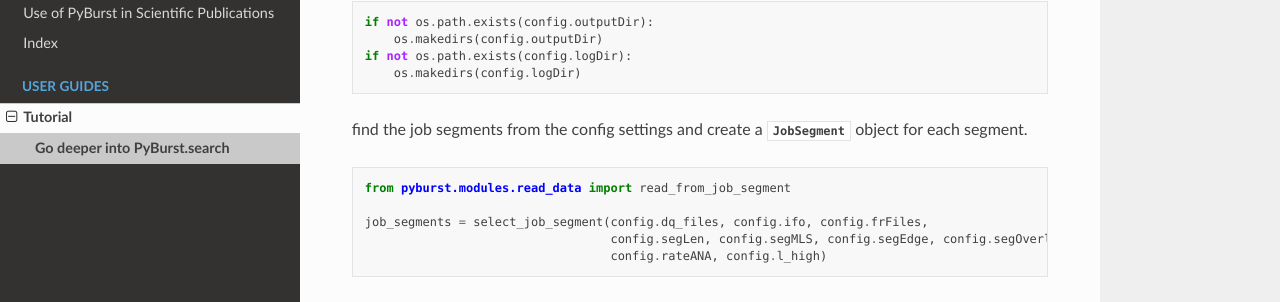
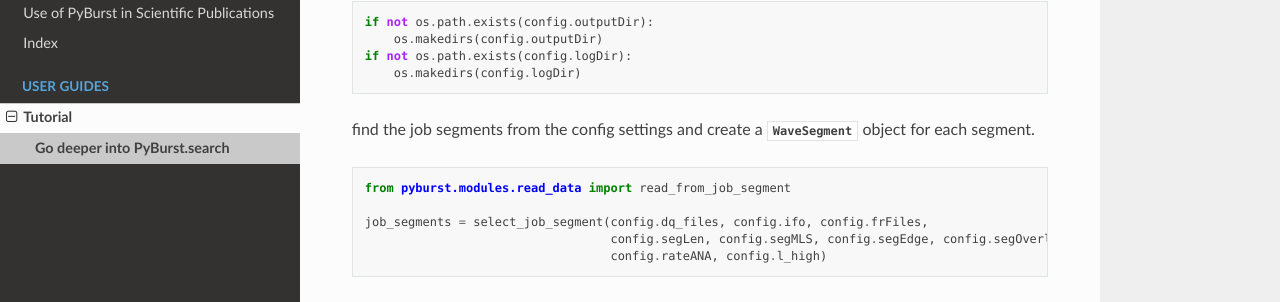
Before and after one commit to PycWB/pycwb, a Sphinx documentation site: the page built from docs/source/tutorial_search.rst, in a window 1280 px wide and 900 px high, scrolled down 524 px. Shown: the part 136-438 px from the top of the window. Built offline with Sphinx 7.4.7 and the Read the Docs theme 2.0.0, drawn with Linux system fonts in a browser that asks for light colours; pages that are not in the unit, such as notebooks, are missing from menus; the version number could not be read and is left out.

Commit message:
fixed links

```diff
--- a/docs/source/tutorial_search.rst
+++ b/docs/source/tutorial_search.rst
@@ -35,7 +35,7 @@
     if not os.path.exists(config.logDir):
         os.makedirs(config.logDir)
 
-find the job segments from the config settings and create a :py:class:`~pyburst.types.JobSegment` object for each segment.
+find the job segments from the config settings and create a :py:class:`.WaveSegment` object for each segment.
 
 .. code-block:: python
 
```
Also changed, not shown: other parts of docs/source/tutorial_search.rst (+1 -1 lines).
